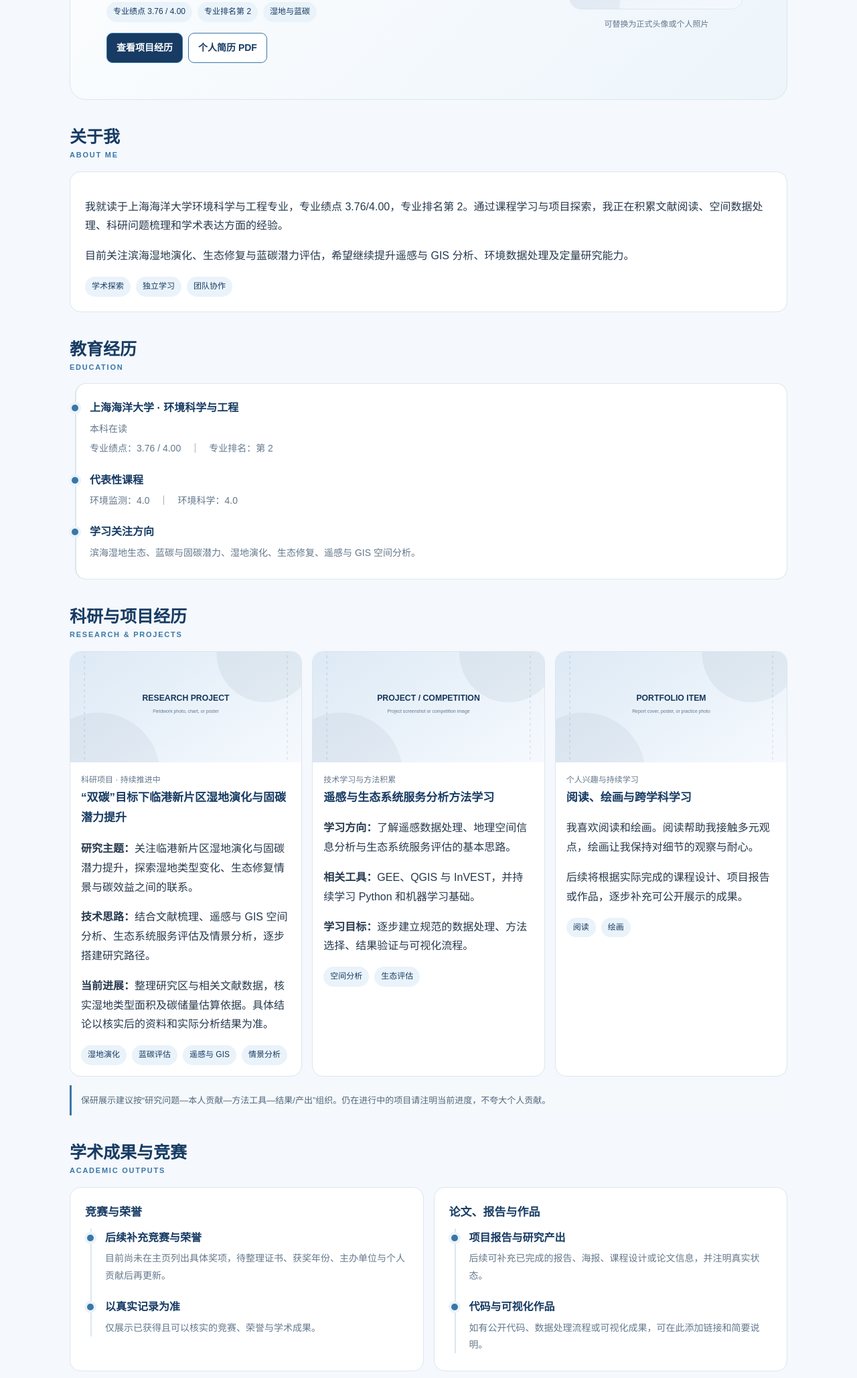
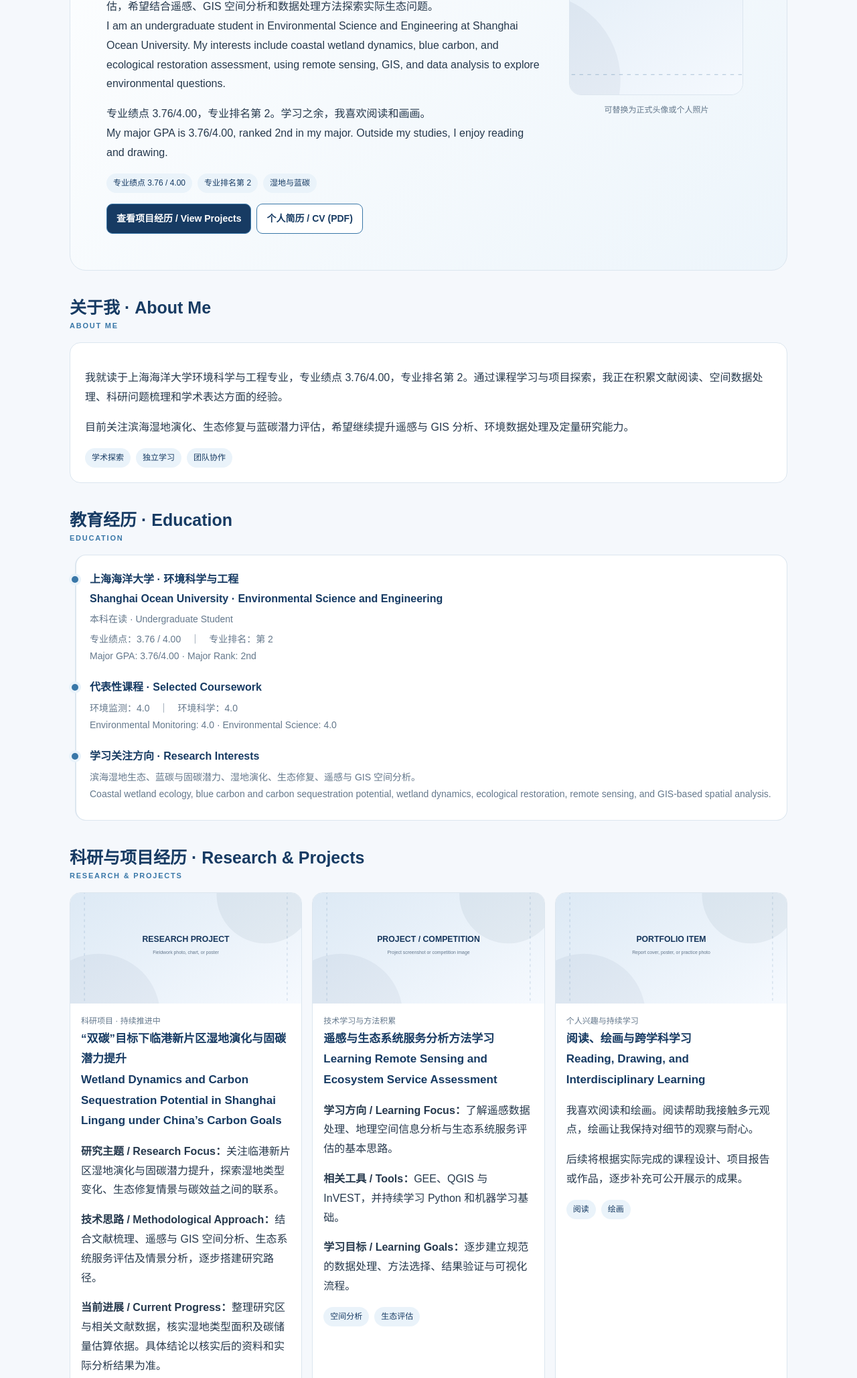
Before and after one commit to yuyang11223312-web/yuyang11223312-web.github.io, a plain HTML site: page index.html in a window 1280 px wide. Shown: the part 499-2556 px from the top of the page at 67% size. Drawn offline with Linux system fonts and the light colour scheme.

Commit message:
Add bilingual Chinese-English content to academic homepage

```diff
--- a/index.html
+++ b/index.html
@@ -17,16 +17,16 @@ section{margin-top:38px}.head{margin-bottom:14px}h2{color:var(--navy);font-size:
 </style>
 </head>
 <body>
-<header><nav class="nav"><a class="brand" href="#top">CHLOE · ACADEMIC PORTFOLIO</a><div class="links"><a href="#about">关于我</a><a href="#education">教育经历</a><a href="#research">科研项目</a><a href="#skills">证书与技能</a><a href="#skills">专业技能</a><a href="#contact">联系</a></div></nav></header>
+<header><nav class="nav"><a class="brand" href="#top">CHLOE · ACADEMIC PORTFOLIO</a><div class="links"><a href="#about">关于我 / About</a><a href="#education">教育经历 / Education</a><a href="#research">科研项目 / Research</a><a href="#skills">证书与技能 / Skills</a><a href="#awards">成果与竞赛 / Achievements</a><a href="#contact">联系我 / Contact</a></div></nav></header>
 <main id="top">
-<div class="hero"><div><div class="kicker">UNDERGRADUATE · RESEARCH · CAREER</div><h1>你好，我是<br>Chloe</h1><p class="role">上海海洋大学 · 环境科学与工程专业</p><p>我就读于上海海洋大学环境科学与工程专业，关注滨海湿地演化、蓝碳与生态修复效益评估，希望结合遥感、GIS 空间分析和数据处理方法探索实际生态问题。</p><p>专业绩点 3.76/4.00，专业排名第 2。学习之余，我喜欢阅读和画画。</p><div class="pills"><span class="pill">专业绩点 3.76 / 4.00</span><span class="pill">专业排名第 2</span><span class="pill">湿地与蓝碳</span></div><div class="actions"><a class="btn primary" href="#research">查看项目经历</a><a class="btn secondary" href="assets/cv.pdf">个人简历 PDF</a></div></div><div><img class="portrait" src="assets/profile.svg" alt="个人头像占位图"><p class="hint">可替换为正式头像或个人照片</p></div></div>
-<section id="about"><div class="head"><h2>关于我</h2><div class="en">ABOUT ME</div></div><div class="panel"><p>我就读于上海海洋大学环境科学与工程专业，专业绩点 3.76/4.00，专业排名第 2。通过课程学习与项目探索，我正在积累文献阅读、空间数据处理、科研问题梳理和学术表达方面的经验。</p><p>目前关注滨海湿地演化、生态修复与蓝碳潜力评估，希望继续提升遥感与 GIS 分析、环境数据处理及定量研究能力。</p><div class="pills"><span class="pill">学术探索</span><span class="pill">独立学习</span><span class="pill">团队协作</span></div></div></section>
-<section id="education"><div class="head"><h2>教育经历</h2><div class="en">EDUCATION</div></div><div class="panel timeline"><div class="item"><h3>上海海洋大学 · 环境科学与工程</h3><p>本科在读</p><p>专业绩点：3.76 / 4.00　｜　专业排名：第 2</p></div><div class="item"><h3>代表性课程</h3><p>环境监测：4.0　｜　环境科学：4.0</p></div><div class="item"><h3>学习关注方向</h3><p>滨海湿地生态、蓝碳与固碳潜力、湿地演化、生态修复、遥感与 GIS 空间分析。</p></div></div></section>
-<section id="research"><div class="head"><h2>科研与项目经历</h2><div class="en">RESEARCH & PROJECTS</div></div><div class="grid3">
-<article class="card"><img src="assets/project-1.svg" alt="科研项目配图"><div class="body"><div class="meta">科研项目 · 持续推进中</div><h3>“双碳”目标下临港新片区湿地演化与固碳潜力提升</h3><p><b>研究主题：</b>关注临港新片区湿地演化与固碳潜力提升，探索湿地类型变化、生态修复情景与碳效益之间的联系。</p><p><b>技术思路：</b>结合文献梳理、遥感与 GIS 空间分析、生态系统服务评估及情景分析，逐步搭建研究路径。</p><p><b>当前进展：</b>整理研究区与相关文献数据，核实湿地类型面积及碳储量估算依据。具体结论以核实后的资料和实际分析结果为准。</p><div class="pills"><span class="pill">湿地演化</span><span class="pill">蓝碳评估</span><span class="pill">遥感与 GIS</span><span class="pill">情景分析</span></div></div></article>
-<article class="card"><img src="assets/project-2.svg" alt="项目二配图"><div class="body"><div class="meta">技术学习与方法积累</div><h3>遥感与生态系统服务分析方法学习</h3><p><b>学习方向：</b>了解遥感数据处理、地理空间信息分析与生态系统服务评估的基本思路。</p><p><b>相关工具：</b>GEE、QGIS 与 InVEST，并持续学习 Python 和机器学习基础。</p><p><b>学习目标：</b>逐步建立规范的数据处理、方法选择、结果验证与可视化流程。</p><div class="pills"><span class="pill">空间分析</span><span class="pill">生态评估</span></div></div></article>
-<article class="card"><img src="assets/project-3.svg" alt="项目三配图"><div class="body"><div class="meta">个人兴趣与持续学习</div><h3>阅读、绘画与跨学科学习</h3><p>我喜欢阅读和绘画。阅读帮助我接触多元观点，绘画让我保持对细节的观察与耐心。</p><p>后续将根据实际完成的课程设计、项目报告或作品，逐步补充可公开展示的成果。</p><div class="pills"><span class="pill">阅读</span><span class="pill">绘画</span></div></div></article></div><p class="notice">保研展示建议按“研究问题—本人贡献—方法工具—结果/产出”组织。仍在进行中的项目请注明当前进度，不夸大个人贡献。</p></section>
-<section id="awards"><div class="head"><h2>学术成果与竞赛</h2><div class="en">ACADEMIC OUTPUTS</div></div><div class="grid2"><div class="panel"><h3>竞赛与荣誉</h3><div class="timeline"><div class="item"><h3>后续补充竞赛与荣誉</h3><p>目前尚未在主页列出具体奖项，待整理证书、获奖年份、主办单位与个人贡献后再更新。</p></div><div class="item"><h3>以真实记录为准</h3><p>仅展示已获得且可以核实的竞赛、荣誉与学术成果。</p></div></div></div><div class="panel"><h3>论文、报告与作品</h3><div class="timeline"><div class="item"><h3>项目报告与研究产出</h3><p>后续可补充已完成的报告、海报、课程设计或论文信息，并注明真实状态。</p></div><div class="item"><h3>代码与可视化作品</h3><p>如有公开代码、数据处理流程或可视化成果，可在此添加链接和简要说明。</p></div></div></div></div></section>
-<section id="skills"><div class="head"><h2>专业技能</h2><div class="en">SKILLS</div></div><div class="grid2"><div class="panel"><h3>技能应用方向</h3><p>结合课程与项目需求，持续练习文献检索、数据整理、空间分析与结果可视化。</p><p>注重核对数据来源、记录处理流程，并在呈现分析结果时说明方法和不确定性。</p><div class="tags"><span class="tag">文献检索</span><span class="tag">数据整理</span><span class="tag">空间分析</span><span class="tag">结果可视化</span></div></div><div class="panel"><h3>工具与语言</h3><p><b>空间分析与生态评估：</b>Google Earth Engine（GEE）、QGIS、InVEST。</p><p><b>编程与数据：</b>Python 与机器学习方法基础。</p><p><b>办公软件：</b>Excel、PowerPoint、Word。</p><p><b>英语证书：</b>CET-4：537；CET-6：516。</p><p><b>计算机证书：</b>全国计算机等级考试一级。</p><p><b>综合能力：</b>文献整理、资料归纳、数据表格处理、报告撰写与学术汇报。</p></div></div></section>
-<section id="contact"><div class="head"><h2>联系我</h2><div class="en">CONTACT</div></div><div class="panel"><p>欢迎就科研兴趣、项目实践及研究生申请相关方向交流。</p><p><b>GitHub：</b><a href="https://github.com/yuyang11223312-web">github.com/yuyang11223312-web</a></p><p><b>个人兴趣：</b>阅读、绘画。</p><p><b>简历：</b>简历 PDF 尚未上传；准备好后可放入 assets 文件夹并命名为 cv.pdf。</p><p class="notice">不要公开身份证号、家庭住址、私人手机号或未经允许公开的他人信息。</p></div></section>
+<div class="hero"><div><div class="kicker">UNDERGRADUATE · RESEARCH · CAREER</div><h1>你好，我是<br>Chloe</h1><p class="role">Hello, I’m Chloe (Yating Chen).</p><p class="role">上海海洋大学 · 环境科学与工程专业<br>Shanghai Ocean University · Environmental Science and Engineering</p><p>我就读于上海海洋大学环境科学与工程专业，关注滨海湿地演化、蓝碳与生态修复效益评估，希望结合遥感、GIS 空间分析和数据处理方法探索实际生态问题。<br><span lang="en">I am an undergraduate student in Environmental Science and Engineering at Shanghai Ocean University. My interests include coastal wetland dynamics, blue carbon, and ecological restoration assessment, using remote sensing, GIS, and data analysis to explore environmental questions.</span></p><p>专业绩点 3.76/4.00，专业排名第 2。学习之余，我喜欢阅读和画画。<br><span lang="en">My major GPA is 3.76/4.00, ranked 2nd in my major. Outside my studies, I enjoy reading and drawing.</span></p><div class="pills"><span class="pill">专业绩点 3.76 / 4.00</span><span class="pill">专业排名第 2</span><span class="pill">湿地与蓝碳</span></div><div class="actions"><a class="btn primary" href="#research">查看项目经历 / View Projects</a><a class="btn secondary" href="assets/cv.pdf">个人简历 / CV (PDF)</a></div></div><div><img class="portrait" src="assets/profile.svg" alt="个人头像占位图"><p class="hint">可替换为正式头像或个人照片</p></div></div>
+<section id="about"><div class="head"><h2>关于我 · About Me</h2><div class="en">ABOUT ME</div></div><div class="panel"><p>我就读于上海海洋大学环境科学与工程专业，专业绩点 3.76/4.00，专业排名第 2。通过课程学习与项目探索，我正在积累文献阅读、空间数据处理、科研问题梳理和学术表达方面的经验。</p><p>目前关注滨海湿地演化、生态修复与蓝碳潜力评估，希望继续提升遥感与 GIS 分析、环境数据处理及定量研究能力。</p><div class="pills"><span class="pill">学术探索</span><span class="pill">独立学习</span><span class="pill">团队协作</span></div></div></section>
+<section id="education"><div class="head"><h2>教育经历 · Education</h2><div class="en">EDUCATION</div></div><div class="panel timeline"><div class="item"><h3>上海海洋大学 · 环境科学与工程<br><span lang="en">Shanghai Ocean University · Environmental Science and Engineering</span></h3><p>本科在读 · Undergraduate Student</p><p>专业绩点：3.76 / 4.00　｜　专业排名：第 2<br><span lang="en">Major GPA: 3.76/4.00 · Major Rank: 2nd</span></p></div><div class="item"><h3>代表性课程 · Selected Coursework</h3><p>环境监测：4.0　｜　环境科学：4.0<br><span lang="en">Environmental Monitoring: 4.0 · Environmental Science: 4.0</span></p></div><div class="item"><h3>学习关注方向 · Research Interests</h3><p>滨海湿地生态、蓝碳与固碳潜力、湿地演化、生态修复、遥感与 GIS 空间分析。<br><span lang="en">Coastal wetland ecology, blue carbon and carbon sequestration potential, wetland dynamics, ecological restoration, remote sensing, and GIS-based spatial analysis.</span></p></div></div></section>
+<section id="research"><div class="head"><h2>科研与项目经历 · Research & Projects</h2><div class="en">RESEARCH & PROJECTS</div></div><div class="grid3">
+<article class="card"><img src="assets/project-1.svg" alt="科研项目配图"><div class="body"><div class="meta">科研项目 · 持续推进中</div><h3>“双碳”目标下临港新片区湿地演化与固碳潜力提升<br><span lang="en">Wetland Dynamics and Carbon Sequestration Potential in Shanghai Lingang under China’s Carbon Goals</span></h3><p><b>研究主题 / Research Focus：</b>关注临港新片区湿地演化与固碳潜力提升，探索湿地类型变化、生态修复情景与碳效益之间的联系。</p><p><b>技术思路 / Methodological Approach：</b>结合文献梳理、遥感与 GIS 空间分析、生态系统服务评估及情景分析，逐步搭建研究路径。</p><p><b>当前进展 / Current Progress：</b>整理研究区与相关文献数据，核实湿地类型面积及碳储量估算依据。具体结论以核实后的资料和实际分析结果为准。</p><div class="pills"><span class="pill">湿地演化</span><span class="pill">蓝碳评估</span><span class="pill">遥感与 GIS</span><span class="pill">情景分析</span></div></div></article>
+<article class="card"><img src="assets/project-2.svg" alt="项目二配图"><div class="body"><div class="meta">技术学习与方法积累</div><h3>遥感与生态系统服务分析方法学习<br><span lang="en">Learning Remote Sensing and Ecosystem Service Assessment</span></h3><p><b>学习方向 / Learning Focus：</b>了解遥感数据处理、地理空间信息分析与生态系统服务评估的基本思路。</p><p><b>相关工具 / Tools：</b>GEE、QGIS 与 InVEST，并持续学习 Python 和机器学习基础。</p><p><b>学习目标 / Learning Goals：</b>逐步建立规范的数据处理、方法选择、结果验证与可视化流程。</p><div class="pills"><span class="pill">空间分析</span><span class="pill">生态评估</span></div></div></article>
+<article class="card"><img src="assets/project-3.svg" alt="项目三配图"><div class="body"><div class="meta">个人兴趣与持续学习</div><h3>阅读、绘画与跨学科学习<br><span lang="en">Reading, Drawing, and Interdisciplinary Learning</span></h3><p>我喜欢阅读和绘画。阅读帮助我接触多元观点，绘画让我保持对细节的观察与耐心。</p><p>后续将根据实际完成的课程设计、项目报告或作品，逐步补充可公开展示的成果。</p><div class="pills"><span class="pill">阅读</span><span class="pill">绘画</span></div></div></article></div><p class="notice">保研展示建议按“研究问题—本人贡献—方法工具—结果/产出”组织。仍在进行中的项目请注明当前进度，不夸大个人贡献。</p></section>
+<section id="awards"><div class="head"><h2>学术成果与竞赛 · Achievements</h2><div class="en">ACADEMIC OUTPUTS</div></div><div class="grid2"><div class="panel"><h3>竞赛与荣誉 · Awards & Honors</h3><div class="timeline"><div class="item"><h3>后续补充竞赛与荣誉</h3><p>目前尚未在主页列出具体奖项，待整理证书、获奖年份、主办单位与个人贡献后再更新。</p></div><div class="item"><h3>以真实记录为准</h3><p>仅展示已获得且可以核实的竞赛、荣誉与学术成果。</p></div></div></div><div class="panel"><h3>论文、报告与作品 · Publications & Portfolio</h3><div class="timeline"><div class="item"><h3>项目报告与研究产出</h3><p>后续可补充已完成的报告、海报、课程设计或论文信息，并注明真实状态。</p></div><div class="item"><h3>代码与可视化作品</h3><p>如有公开代码、数据处理流程或可视化成果，可在此添加链接和简要说明。</p></div></div></div></div></section>
+<section id="skills"><div class="head"><h2>专业技能 · Skills</h2><div class="en">SKILLS</div></div><div class="grid2"><div class="panel"><h3>技能应用方向</h3><p>结合课程与项目需求，持续练习文献检索、数据整理、空间分析与结果可视化。</p><p>注重核对数据来源、记录处理流程，并在呈现分析结果时说明方法和不确定性。</p><div class="tags"><span class="tag">文献检索</span><span class="tag">数据整理</span><span class="tag">空间分析</span><span class="tag">结果可视化</span></div></div><div class="panel"><h3>工具与语言 · Tools & Languages</h3><p><b>空间分析与生态评估 / Spatial Analysis & Ecological Assessment:</b>Google Earth Engine（GEE）、QGIS、InVEST。</p><p><b>编程与数据 / Programming & Data:</b>Python 与机器学习方法基础。</p><p><b>办公软件 / Office Software:</b>Excel、PowerPoint、Word。</p><p><b>英语成绩 / English Proficiency:</b>CET-4：537；CET-6：516。</p><p><b>计算机证书 / Computer Certificate:</b>全国计算机等级考试一级。</p><p><b>综合能力：</b>文献整理、资料归纳、数据表格处理、报告撰写与学术汇报。</p></div></div></section>
+<section id="contact"><div class="head"><h2>联系我 · Contact</h2><div class="en">CONTACT</div></div><div class="panel"><p>欢迎就科研兴趣、项目实践及研究生申请相关方向交流。<br><span lang="en">I welcome conversations about research interests, project experience, and graduate study opportunities.</span></p><p><b>GitHub：</b><a href="https://github.com/yuyang11223312-web">github.com/yuyang11223312-web</a></p><p><b>个人兴趣 / Interests:</b>阅读、绘画。</p><p><b>简历：</b>简历 PDF 尚未上传；准备好后可放入 assets 文件夹并命名为 cv.pdf。</p><p class="notice">不要公开身份证号、家庭住址、私人手机号或未经允许公开的他人信息。</p></div></section>
 </main><footer>© 2026 Chloe · Academic Portfolio · 以真实经历与成果为准</footer></body></html>
```
